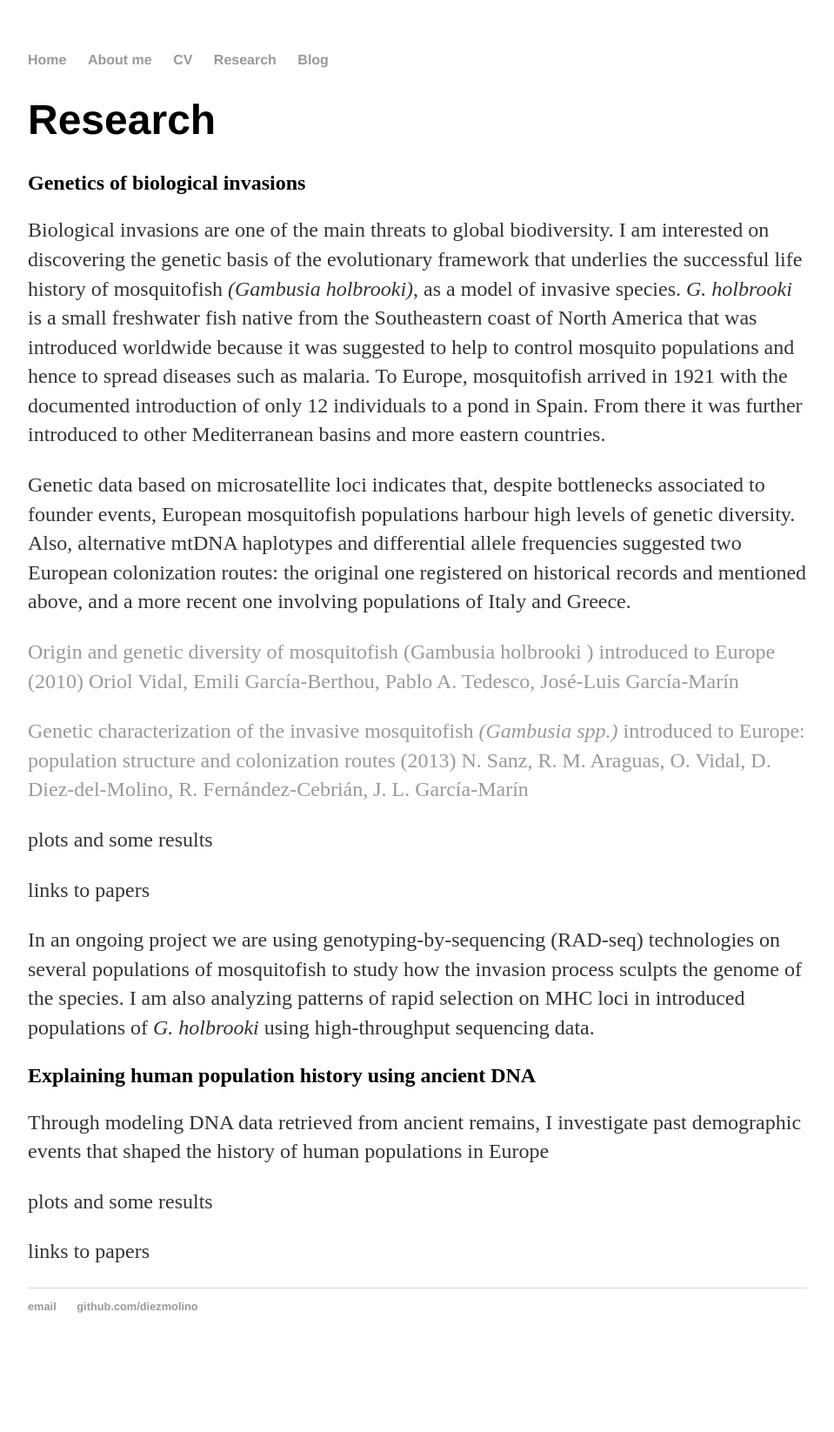
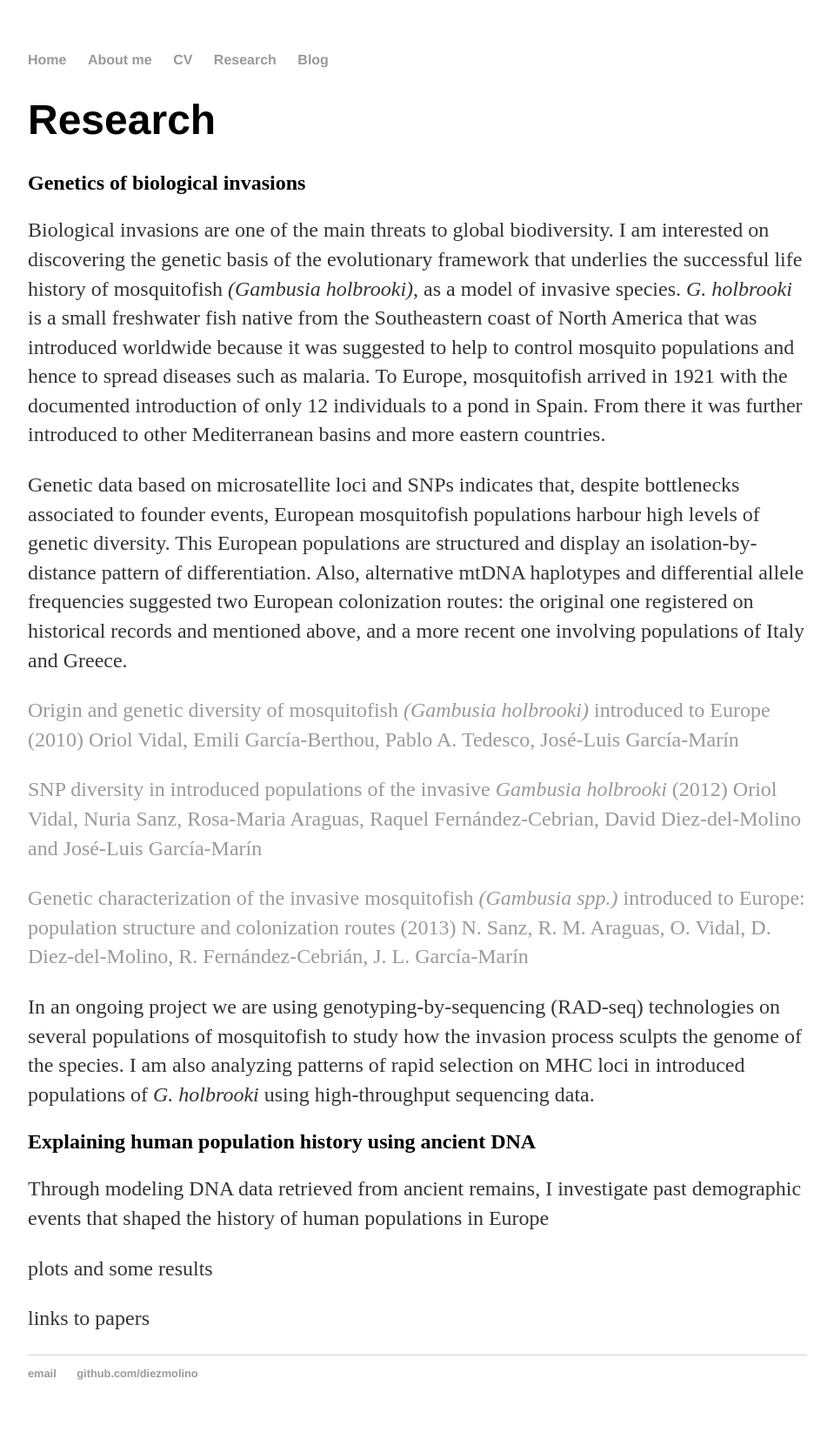
Before and after one commit to DiezMolino/diezmolino.github.io, a Jekyll site: the page research/index.html, which Jekyll copies as it is, in a window 1280 px wide. Shown: the whole page at 87% size, without its empty margins (160-1119 px from the left). Built offline with Jekyll 4.4.1, drawn with Linux system fonts in a browser that asks for light colours; before the commit the page ends 1569 px from its top, so only the background shows below that.

Commit message:
Update index.html

```diff
--- a/research/index.html
+++ b/research/index.html
@@ -22,13 +22,15 @@
 <h2>Genetics of biological invasions</h2>
 <p>Biological invasions are one of the main threats to global biodiversity. I am interested on discovering the genetic basis of the evolutionary framework that underlies the successful life history of mosquitofish <i>(Gambusia holbrooki)</i>, as a model of invasive species. <i>G. holbrooki</i> is a small freshwater fish native from the Southeastern coast of North America that was introduced worldwide because it was suggested to help to control mosquito populations and hence to spread diseases such as malaria. To Europe, mosquitofish arrived in 1921 with the documented introduction of only 12 individuals to a pond in Spain. From there it was further introduced to other Mediterranean basins and more eastern countries.  </p>
 
-<p> Genetic data based on microsatellite loci indicates that, despite bottlenecks associated to founder events, European mosquitofish populations harbour high levels of genetic diversity. Also, alternative mtDNA haplotypes and differential allele frequencies suggested two European colonization routes: the original one registered on historical records and mentioned above, and a more recent one involving populations of Italy and Greece. </p>
+<p> Genetic data based on microsatellite loci and SNPs indicates that, despite bottlenecks associated to founder events, European mosquitofish populations harbour high levels of genetic diversity. This European populations are structured and display an isolation-by-distance pattern of differentiation. Also, alternative mtDNA haplotypes and differential allele frequencies suggested two European colonization routes: the original one registered on historical records and mentioned above, and a more recent one involving populations of Italy and Greece. </p>
 
-<p><a href="http://link.springer.com/article/10.1007/s10530-009-9505-5" target="_blank"> Origin and genetic diversity of mosquitofish (Gambusia holbrooki ) introduced to Europe (2010) Oriol Vidal, Emili García-Berthou, Pablo A. Tedesco, José-Luis García-Marín </a> </p>
+<p><a href="http://link.springer.com/article/10.1007/s10530-009-9505-5" target="_blank"> Origin and genetic diversity of mosquitofish <i>(Gambusia holbrooki)</i> introduced to Europe (2010) Oriol Vidal, Emili García-Berthou, Pablo A. Tedesco, José-Luis García-Marín </a> </p>
+
+<p><a href="http://onlinelibrary.wiley.com/doi/10.1111/j.1600-0633.2011.00527.x/abstract" target="_blank"> SNP diversity in introduced populations of the invasive <i>Gambusia holbrooki</i> (2012) Oriol Vidal, Nuria Sanz, Rosa-Maria Araguas, Raquel Fernández-Cebrian, David Diez-del-Molino and José-Luis García-Marín </a> </p>
+
 <p><a href="http://link.springer.com/article/10.1007%2Fs10530-013-0456-5" target="_blank"> Genetic characterization of the invasive mosquitofish <i>(Gambusia spp.)</i> introduced to Europe: population structure and colonization routes (2013) N. Sanz, R. M. Araguas, O. Vidal, D. Diez-del-Molino, R. Fernández-Cebrián, J. L. García-Marín</a> </p>
 
-<p> plots and some results </p>
-<p> links to papers </p>
+<p>
 
 <p> In an ongoing project we are using genotyping-by-sequencing (RAD-seq) technologies on several populations of mosquitofish to study how the invasion process sculpts the genome of the species. I am also analyzing patterns of rapid selection on MHC loci in introduced populations of <i>G. holbrooki</i> using high-throughput sequencing data.</p>
 
```
